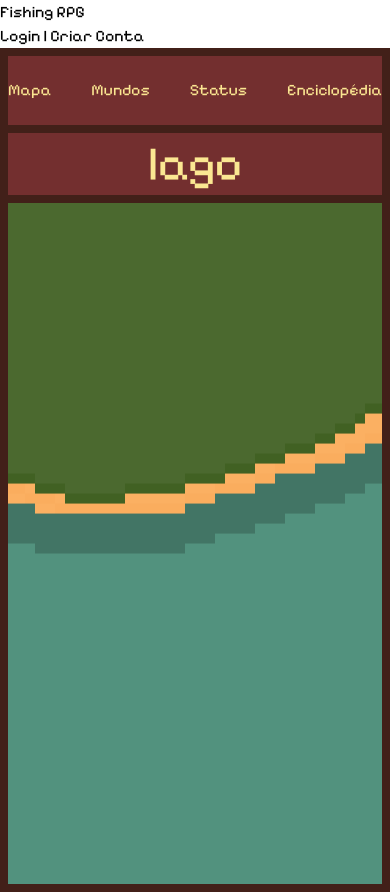
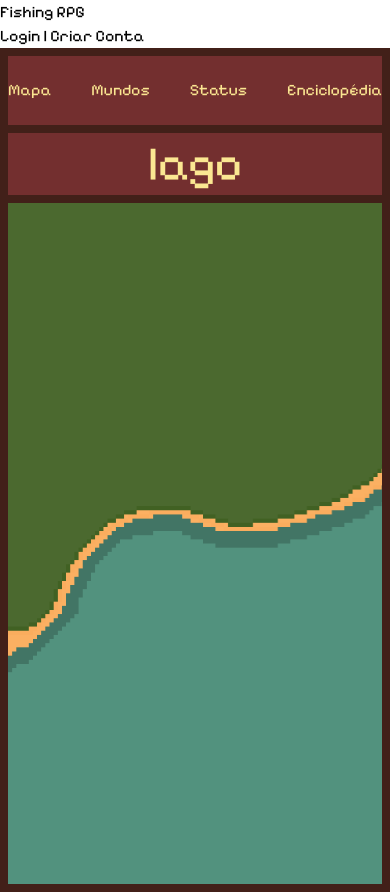
Before and after one commit to YamGsCr/alternative-fishing-game, an Angular app in the folder fishing-rpg-client/: page /jogo in a window 390 px wide. Built offline with nearby package versions, Linux system fonts and the light colour scheme.

Commit message:
ajustes na responsividade

```diff
--- a/fishing-rpg-client/src/app/components/telaprincipal/lake/lake.component.html
+++ b/fishing-rpg-client/src/app/components/telaprincipal/lake/lake.component.html
@@ -1,5 +1,5 @@
  <div
-    class="flex flex-col place-content-between items-center h-full w-full border-8 border-darkbrown"
+    class="flex flex-col place-content-between items-center h-full w-[412px] border-8 border-darkbrown "
   >
     <div class="flex items-center justify-center h-[10%] w-full bg-lightbrown">
       <top-bar></top-bar>
@@ -11,7 +11,7 @@
       <h1 class="text-5xl text-lightyellow">lago</h1>
     </div>
     <div
-      class="bg-[url('/Land-Background.gif')] border-t-8 border-darkbrown  bg-center bg-no-repeat  h-full w-full"
+      class="bg-[url('/Land-Background.gif')] border-t-8 border-darkbrown  bg-cover  bg-no-repeat  h-full w-full"
     ></div>
 
     <router-outlet></router-outlet>
--- a/fishing-rpg-client/src/app/components/telaprincipal/telaprincipal.component.html
+++ b/fishing-rpg-client/src/app/components/telaprincipal/telaprincipal.component.html
@@ -1,4 +1,4 @@
-<div class="flex h-screen w-full ">
+<div class="flex h-screen w-full h-full">
   <!-- <div class="flex flex-col items-center bg-sky-100 h-full w-[40%]">
     <h1>Left</h1> -->
     <!-- <app-painel-pesca></app-painel-pesca> -->
@@ -7,7 +7,7 @@
 
   <!--Conteúdo central-->
 
-  <app-lake class="flex justify-center w-full h-full"></app-lake>
+  <app-lake class="flex justify-center w-full "></app-lake>
 
 
   <!-- <div class="flex justify-center bg-sky-100 h-full w-[30%]">
```
Also changed, not shown: 1 other file (tests, documents, lock files or other folders).
